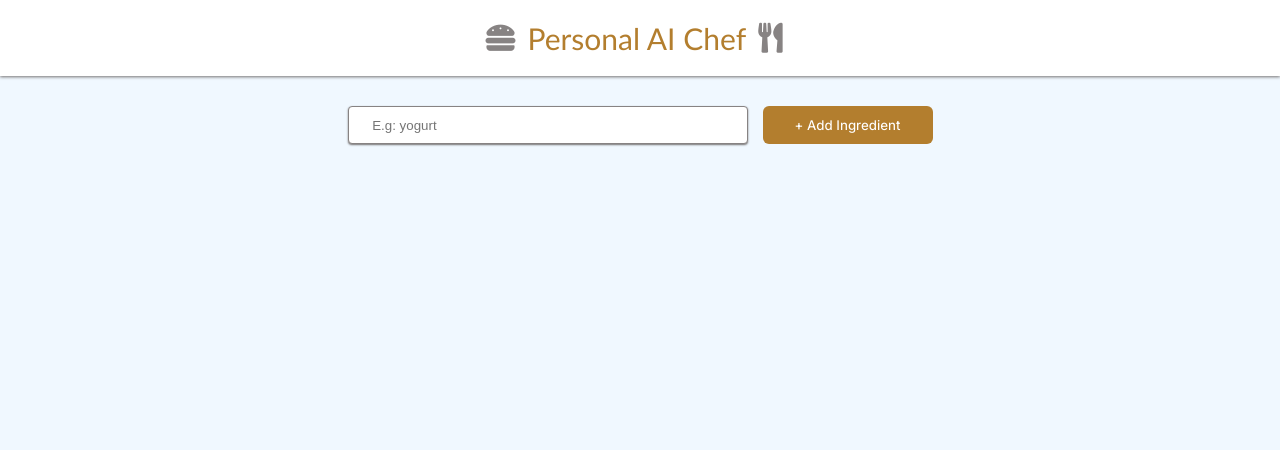
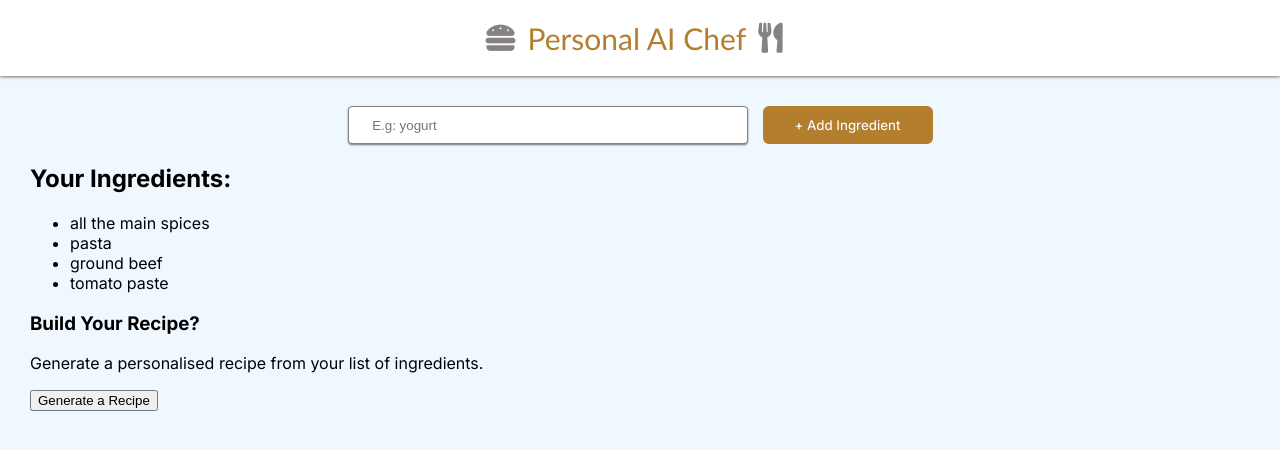
Before and after one commit to jemima-george/React-JS-practice, a React (Vite) app in the folder AI_chef_project/: page / in a window 1280 px wide. Shown: the top 450 px of the page. Built offline with nearby package versions, Linux system fonts and the light colour scheme.

Commit message:
Conditional Rendering

```diff
--- a/AI_chef_project/src/Main.jsx
+++ b/AI_chef_project/src/Main.jsx
@@ -3,7 +3,9 @@ import React from "react"
 
 export default function Main (){
     // Have to initialise state and react will re-run when set state changes
-    const [ingredients, setIngredients] = React.useState([])
+    const [ingredients, setIngredients] = React.useState(["all the main spices", "pasta", "ground beef", "tomato paste"])
+
+    const [recipeShown, setRecipeShown] = React.useState(false)
 
     const ingredientList = ingredients.map((ingredient) => (
         <li key={ingredient}>{ingredient}</li>
@@ -16,15 +18,62 @@ export default function Main (){
         setIngredients(prevIngredients => [...prevIngredients, newIngredient])
     }
 
+    function toggleRecipeShown (){
+        setRecipeShown(prevRecipeShown => !prevRecipeShown)
+    }
+
     return (
         <main>
             <form action={addIngredient} className="add-ingredient-form">
                 <input aria-label="Add Ingredient" placeholder=" E.g: yogurt" name="ingredient"></input>
                 <button>+ Add Ingredient</button>
             </form>
-            <ul>
-                {ingredientList}
-            </ul>
+            {ingredientList.length > 0 && <section className="ingredients-container">
+                <h2>Your Ingredients:</h2>
+                <ul className="ingredients-list">
+                    {ingredientList}
+                </ul>
+                {ingredientList.length > 3 && <div className="get-recipe-container">
+                    <span>
+                        <h3>Build Your Recipe?</h3>
+                        <p>Generate a personalised recipe from your list of ingredients.</p>
+                    </span>
+                    <button onClick={toggleRecipeShown}>Generate a Recipe</button>
+                </div>}
+            </section>}
+
+            {recipeShown && <section>
+                <h2 className="suggested-recipe-header">AI Chef Recommends:</h2>
+                <article className="suggested-recipe-container" aria-live="polite">
+                    <p>Based on the ingredients you have available, I would recommend making a simple a delicious <strong>Beef Bolognese Pasta</strong>. Here is the recipe:</p>
+                    <h3>Beef Bolognese Pasta</h3>
+                    <strong>Ingredients:</strong>
+                    <ul>
+                        <li>1 lb. ground beef</li>
+                        <li>1 onion, diced</li>
+                        <li>3 cloves garlic, minced</li>
+                        <li>2 tablespoons tomato paste</li>
+                        <li>1 (28 oz) can crushed tomatoes</li>
+                        <li>1 cup beef broth</li>
+                        <li>1 teaspoon dried oregano</li>
+                        <li>1 teaspoon dried basil</li>
+                        <li>Salt and pepper to taste</li>
+                        <li>8 oz pasta of your choice (e.g., spaghetti, penne, or linguine)</li>
+                    </ul>
+                    <strong>Instructions:</strong>
+                    <ol>
+                        <li>Bring a large pot of salted water to a boil for the pasta.</li>
+                        <li>In a large skillet or Dutch oven, cook the ground beef over medium-high heat, breaking it up with a wooden spoon, until browned and cooked through, about 5-7 minutes.</li>
+                        <li>Add the diced onion and minced garlic to the skillet and cook for 2-3 minutes, until the onion is translucent.</li>
+                        <li>Stir in the tomato paste and cook for 1 minute.</li>
+                        <li>Add the crushed tomatoes, beef broth, oregano, and basil. Season with salt and pepper to taste.</li>
+                        <li>Reduce the heat to low and let the sauce simmer for 15-20 minutes, stirring occasionally, to allow the flavors to meld.</li>
+                        <li>While the sauce is simmering, cook the pasta according to the package instructions. Drain the pasta and return it to the pot.</li>
+                        <li>Add the Bolognese sauce to the cooked pasta and toss to combine.</li>
+                        <li>Serve hot, garnished with additional fresh basil or grated Parmesan cheese if desired.</li>
+                    </ol>
+                </article>
+            </section>}
         </main>
     )
 }
```
